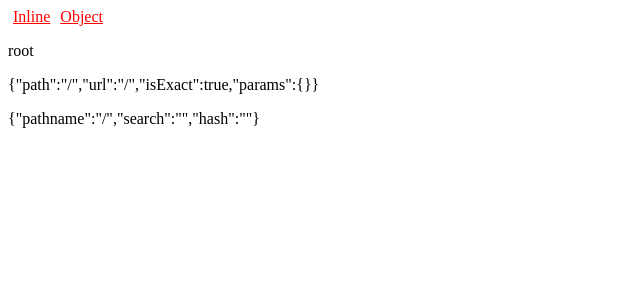
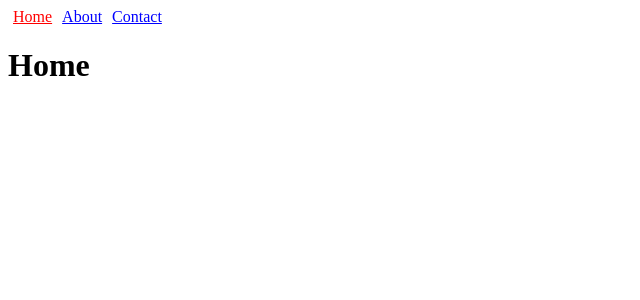
Before and after one commit to dkarter/react-router-example, a React (Create React App) app: page / in a window 1280 px wide. Shown: the top 300 px of the page, without its empty margins (0-640 px from the left). Built offline with nearby package versions, Linux system fonts and the light colour scheme; the HTML template or start-up script is replaced by a standard one.

Commit message:
Render Catch-All Routes with the Switch Component

```diff
--- a/src/App.js
+++ b/src/App.js
@@ -1,24 +1,20 @@
 import React from 'react';
-import { BrowserRouter as Router, Route, NavLink } from 'react-router-dom';
+import {
+  BrowserRouter as Router,
+  Route,
+  NavLink,
+  Switch, // only render the first route that matches
+} from 'react-router-dom';
 
 import './App.css';
 
 const Links = () => {
   return (
     <nav>
-      <NavLink to="/?id=123">Inline</NavLink>
-      <NavLink to={{ pathname: '/', search: 'id=456' }}>Object</NavLink>
+      <NavLink to="/">Home</NavLink>
+      <NavLink to="/about">About</NavLink>
+      <NavLink to="/contact">Contact</NavLink>
     </nav>
-  );
-};
-const PageComponent = ({ match, location }) => {
-  return (
-    <div>
-      <p>root</p>
-      <p>{JSON.stringify(match)}</p>
-      <p>{JSON.stringify(location)}</p>
-      <p>{new URLSearchParams(location.search).get('id')}</p>
-    </div>
   );
 };
 
@@ -26,7 +22,11 @@
   <Router>
     <div>
       <Links />
-      <Route path="/" component={PageComponent} />
+      <Switch>
+        <Route exact path="/" render={() => <h1>Home</h1>} />
+        <Route path="/about" render={() => <h1>About</h1>} />
+        <Route render={() => <h1>Page not found</h1>} />
+      </Switch>
     </div>
   </Router>
 );
```
